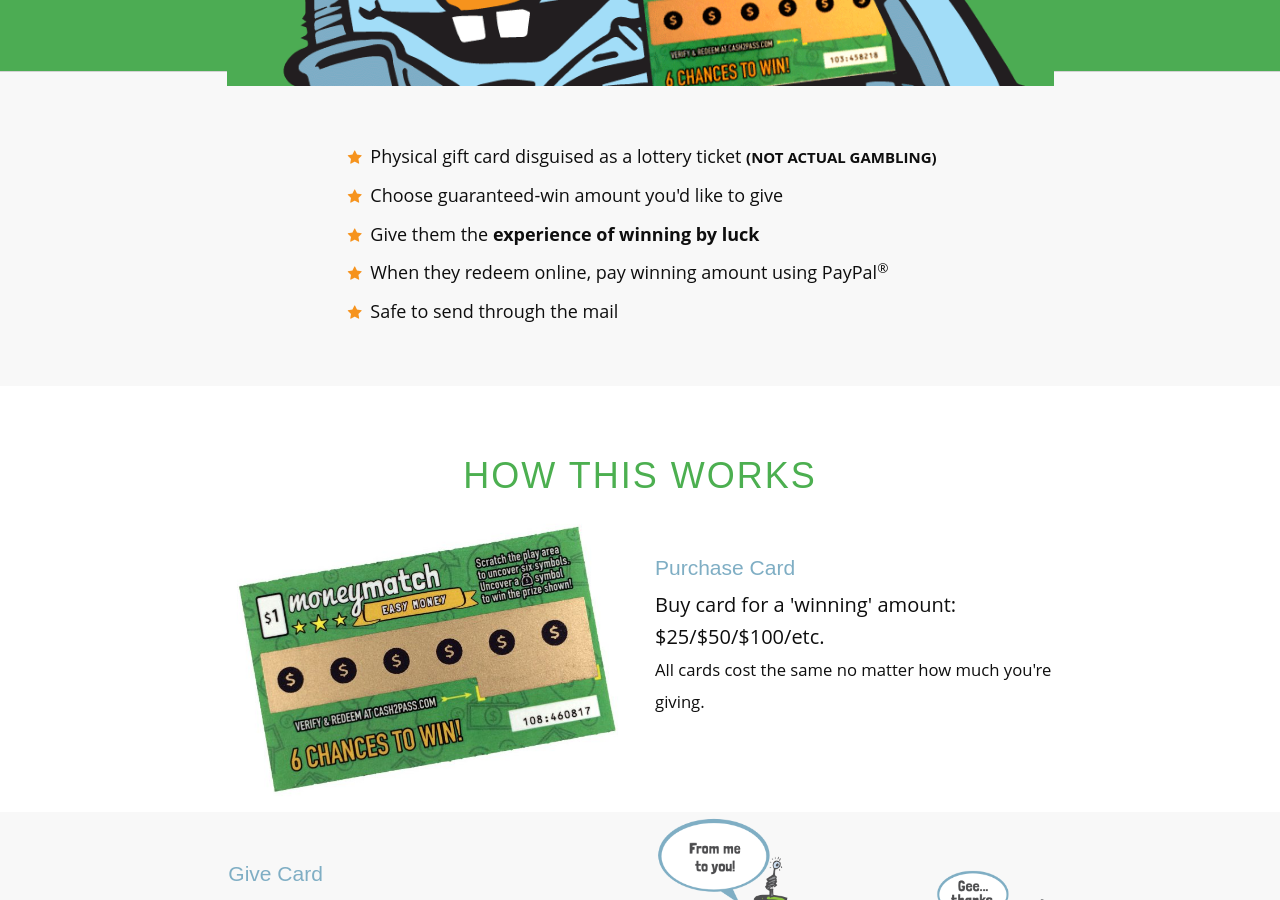
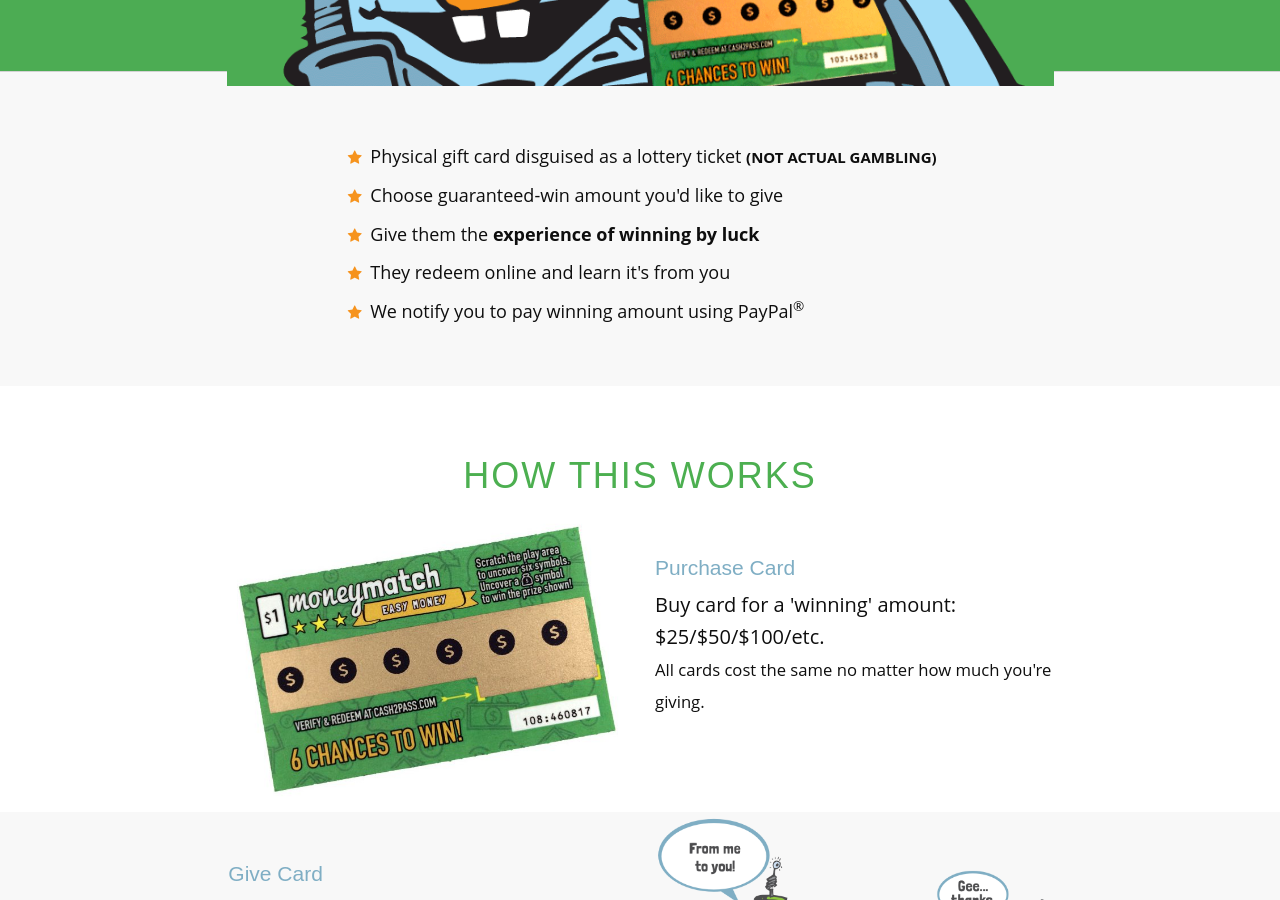
Before and after one commit to alleyway/gift-ticket-web, a Jekyll site: the page built from index.html, in a window 1280 px wide and 900 px high, scrolled down 479 px. Built offline with Jekyll 4.4.1, drawn with Linux system fonts in a browser that asks for light colours; some web fonts are replaced.

Commit message:
updating web page

```diff
--- a/index.html
+++ b/index.html
@@ -47,8 +47,8 @@
                 <li>Physical gift card disguised as a lottery ticket <span style="font-weight: bold; font-size:smaller">(NOT ACTUAL GAMBLING)</span></li>
                 <li>Choose guaranteed-win amount you'd like to give</li>
                 <li>Give them the <strong>experience of winning by luck</strong></li>
-                <li>When they redeem online, pay winning amount using PayPal<sup>&reg;</sup></li>
-                <li>Safe to send through the mail</li>
+                <li>They redeem online and learn it's from you</li>
+                <li>We notify you to pay winning amount using PayPal<sup>&reg;</sup></li>
             </ul>
         </div>
 
```
